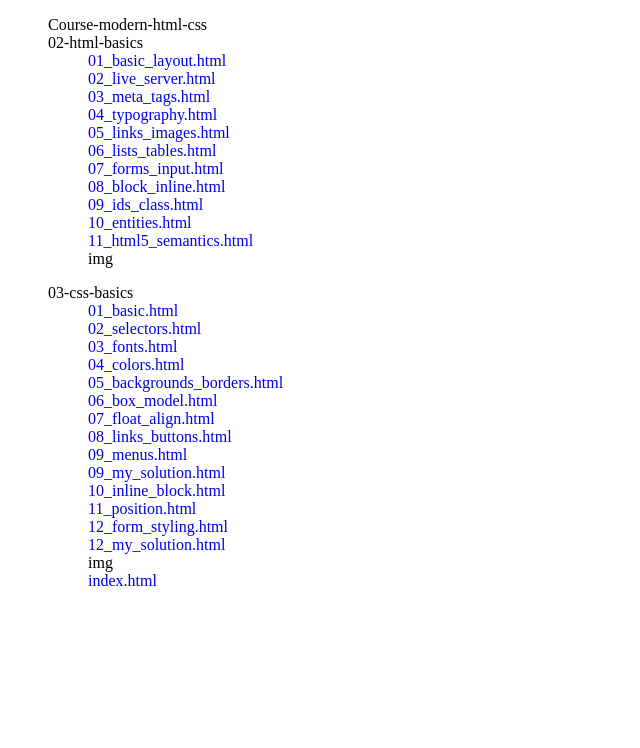
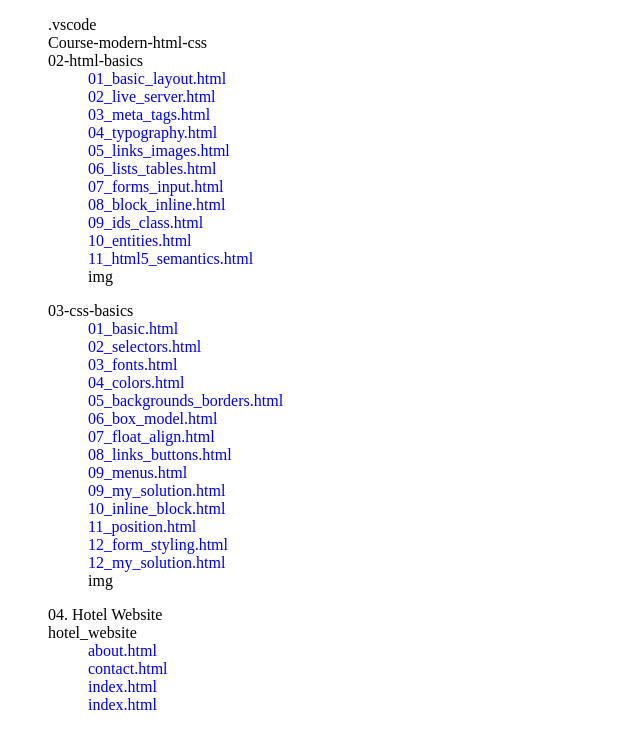
Before and after one commit to davidgma/course-notes, a website: page index.html in a window 1280 px wide. Shown: the whole page, without its empty margins (0-640 px from the left). Drawn offline with Linux system fonts and the light colour scheme.

Commit message:
1 file modified, 8 added

```diff
--- a/index.html
+++ b/index.html
@@ -21,12 +21,13 @@ list-style-type: none; /* Remove bullets */
   <body>
   <p>
 <ul>
+<li>.vscode</li>
 <li>Course-modern-html-css</li>
 <li>02-html-basics</li>
 <ul>
-  <li><a href="../Course-modern-html-css/02-html-basics/01_basic_layout.html" class="link">01_basic_layout.html</a></li>
-  <li><a href="../Course-modern-html-css/02-html-basics/02_live_server.html" class="link">02_live_server.html</a></li>
-  <li><a href="../Course-modern-html-css/02-html-basics/03_meta_tags.html" class="link">03_meta_tags.html</a></li>
+<li><a href="../Course-modern-html-css/02-html-basics/01_basic_layout.html" class="link">01_basic_layout.html</a></li>
+<li><a href="../Course-modern-html-css/02-html-basics/02_live_server.html" class="link">02_live_server.html</a></li>
+<li><a href="../Course-modern-html-css/02-html-basics/03_meta_tags.html" class="link">03_meta_tags.html</a></li>
 <li><a href="../Course-modern-html-css/02-html-basics/04_typography.html" class="link">04_typography.html</a></li>
 <li><a href="../Course-modern-html-css/02-html-basics/05_links_images.html" class="link">05_links_images.html</a></li>
 <li><a href="../Course-modern-html-css/02-html-basics/06_lists_tables.html" class="link">06_lists_tables.html</a></li>
@@ -55,6 +56,14 @@ list-style-type: none; /* Remove bullets */
 <li><a href="../Course-modern-html-css/03-css-basics/12_form_styling.html" class="link">12_form_styling.html</a></li>
 <li><a href="../Course-modern-html-css/03-css-basics/12_my_solution.html" class="link">12_my_solution.html</a></li>
 <li>img</li>
+</ul></ul>
+<ul>
+<li>04. Hotel Website</li>
+<li>hotel_website</li>
+<ul>
+<li><a href="../Course-modern-html-css/04. Hotel Website/hotel_website/about.html" class="link">about.html</a></li>
+<li><a href="../Course-modern-html-css/04. Hotel Website/hotel_website/contact.html" class="link">contact.html</a></li>
+<li><a href="../Course-modern-html-css/04. Hotel Website/hotel_website/index.html" class="link">index.html</a></li>
 <li><a href="../index.html" class="link">index.html</a></li>
 </ul>
   </p>
```
Also changed, not shown: Course-modern-html-css/04. Hotel Website/hotel_website/img/person-1.jpg (added), Course-modern-html-css/04. Hotel Website/hotel_website/img/person-2.jpg (added), Course-modern-html-css/04. Hotel Website/hotel_website/img/photo-1.jpg (added), Course-modern-html-css/04. Hotel Website/hotel_website/img/photo-2.jpg (added), Course-modern-html-css/04. Hotel Website/hotel_website/img/showcase.jpg (added), Course-modern-html-css/04. Hotel Website/hotel_website/img/test-bg.jpg (added), 2 other files.
